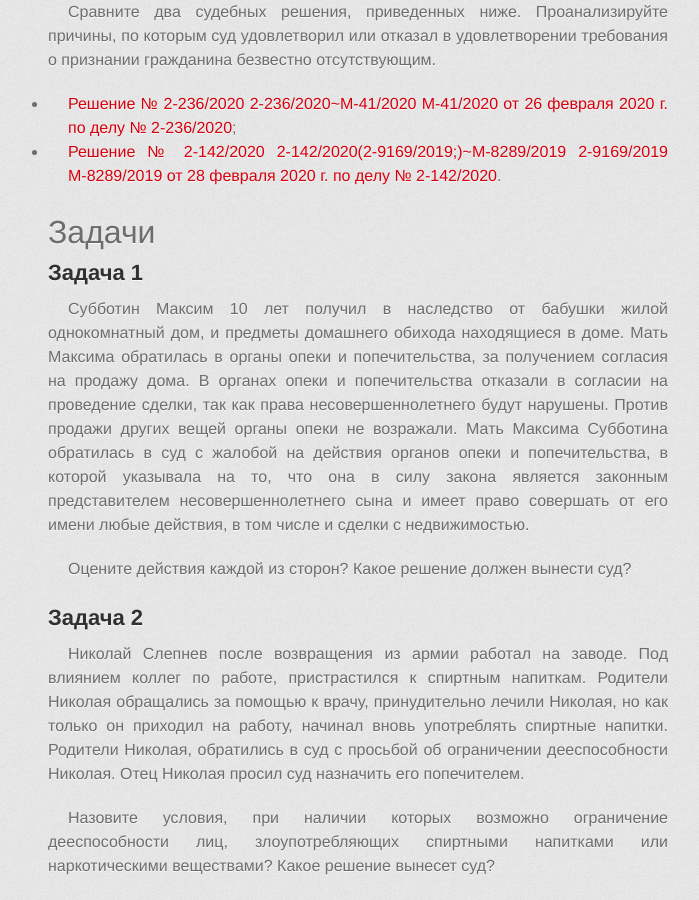
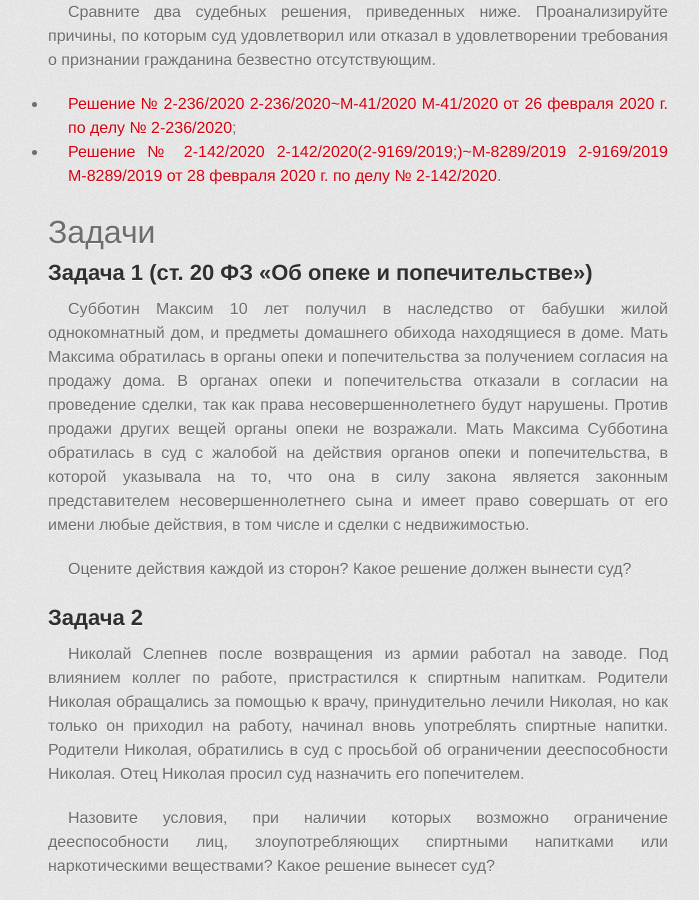
Before and after one commit to a-nova/a-nova.github.io, a Jekyll site: the page built from _grpr/03.md, in a window 1280 px wide and 900 px high, scrolled down 1674 px. Shown: the whole window, without its empty margins (282-981 px from the left). Built offline with Jekyll 4.4.1, drawn with Linux system fonts in a browser that asks for light colours; some web fonts are replaced.

Commit message:
add info for task 1

```diff
--- a/_grpr/03.md
+++ b/_grpr/03.md
@@ -55,11 +55,11 @@ layout: page
 
 # Задачи
 
-## Задача 1
+## Задача 1 (ст. 20 ФЗ «Об опеке и попечительстве»)
 
 Субботин Максим 10 лет получил в наследство от бабушки жилой однокомнатный дом,
 и предметы домашнего обихода находящиеся в доме. Мать Максима обратилась в
-органы опеки и попечительства, за получением согласия на продажу дома. В органах
+органы опеки и попечительства за получением согласия на продажу дома. В органах
 опеки и попечительства отказали в согласии на проведение сделки, так как права
 несовершеннолетнего будут нарушены. Против продажи других вещей органы опеки не
 возражали. Мать Максима Субботина обратилась в суд с жалобой на действия органов
```
